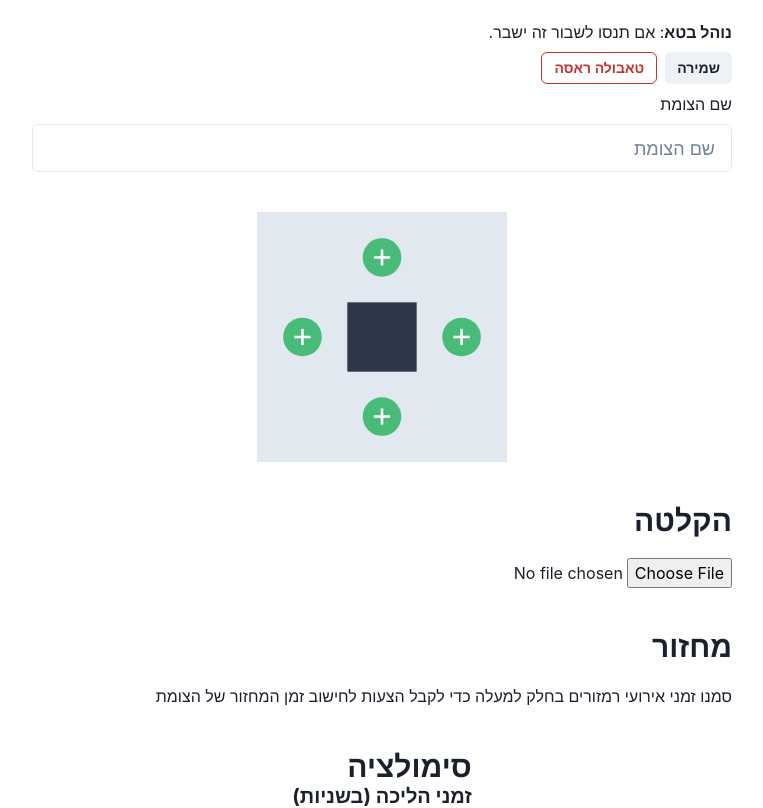
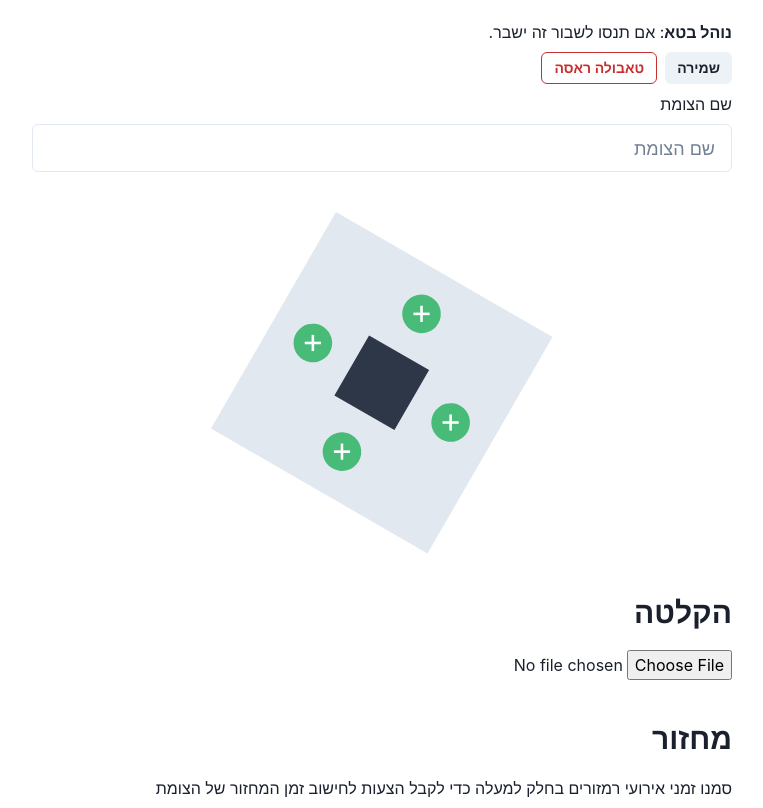
Before and after one commit to danfishgold/crosswalk-timing, a React (Vite) app: page / in a window 1280 px wide. Shown: the top 808 px of the page, without its empty margins (258-1021 px from the left). Built offline with nearby package versions, Linux system fonts and the light colour scheme; what wavesurfer.js would draw is missing.

Commit message:
Rotate main svg

```diff
--- a/src/Junction/JunctionSvg.tsx
+++ b/src/Junction/JunctionSvg.tsx
@@ -45,6 +45,7 @@ const legRotation: Record<LegId, number> = {
 }
 
 const focusRingWeight = 2
+const rotation = 120
 
 export function JunctionSvg({ inEditMode }: { inEditMode: boolean }) {
   const junction = useSelector((state) => state.junction)
@@ -53,16 +54,24 @@ export function JunctionSvg({ inEditMode }: { inEditMode: boolean }) {
   const { legWidth, legLength } = useSvgParameters()
   const viewBoxOffset = legWidth / 2 + legLength
 
+  const rotationInRadians = rotation * (Math.PI / 180)
+  const scale =
+    Math.abs(Math.cos(rotationInRadians)) +
+    Math.abs(Math.sin(rotationInRadians))
+  const sideSizeInPixels = 250
+
   return (
     <svg
       css={{
-        height: '250px',
-        width: '250px',
+        height: `${sideSizeInPixels * scale}px`,
+        width: `${sideSizeInPixels * scale}px`,
       }}
       viewBox={`${-viewBoxOffset} ${-viewBoxOffset} ${viewBoxOffset * 2} ${
         viewBoxOffset * 2
       }`}
     >
+      <g transform={`rotate(${rotation}) scale(${1 / scale})`}>
+        {' '}
         <rect
           className='background'
           x={-viewBoxOffset}
@@ -131,6 +140,7 @@ export function JunctionSvg({ inEditMode }: { inEditMode: boolean }) {
             ),
           )}
         </g>
+      </g>
     </svg>
   )
 }
@@ -195,9 +205,9 @@ function MainIndex({
         fontSize={circleRadius * 1.3}
         textAnchor='middle'
         alignmentBaseline='middle'
-        transform={`translate(${x}, ${(y1 + y2) / 2}) rotate(${-legRotation[
-          crosswalkId.legId
-        ]})`}
+        transform={`translate(${x}, ${(y1 + y2) / 2}) rotate(${
+          -legRotation[crosswalkId.legId] - rotation
+        })`}
       >
         {index + 1}
       </text>
@@ -231,9 +241,9 @@ function DiagonalIndex({
         fontSize={circleRadius * 1.3}
         textAnchor='middle'
         alignmentBaseline='middle'
-        transform={`translate(${circleOffset}, ${circleOffset}) rotate(${-legRotation[
-          crosswalkId.legId
-        ]})`}
+        transform={`translate(${circleOffset}, ${circleOffset}) rotate(${
+          -legRotation[crosswalkId.legId] - rotation
+        })`}
       >
         {index + 1}
       </text>
@@ -578,20 +588,22 @@ const AddButton = forwardRef(
           fill='none'
           strokeWidth={focusRingWeight}
         />
+        <g transform={`translate(${cx}, ${cy}) rotate(${-rotation})`}>
           <rect
-          x={cx - rectWidth / 2}
-          y={cy - rectLength / 2}
+            x={-rectWidth / 2}
+            y={-rectLength / 2}
             width={rectWidth}
             height={rectLength}
             fill='white'
           />
           <rect
-          x={cx - rectLength / 2}
-          y={cy - rectWidth / 2}
+            x={-rectLength / 2}
+            y={-rectWidth / 2}
             width={rectLength}
             height={rectWidth}
             fill='white'
           />
+        </g>
       </g>
     )
   },
```
Lines whose indentation alone changed are shown as unchanged.
